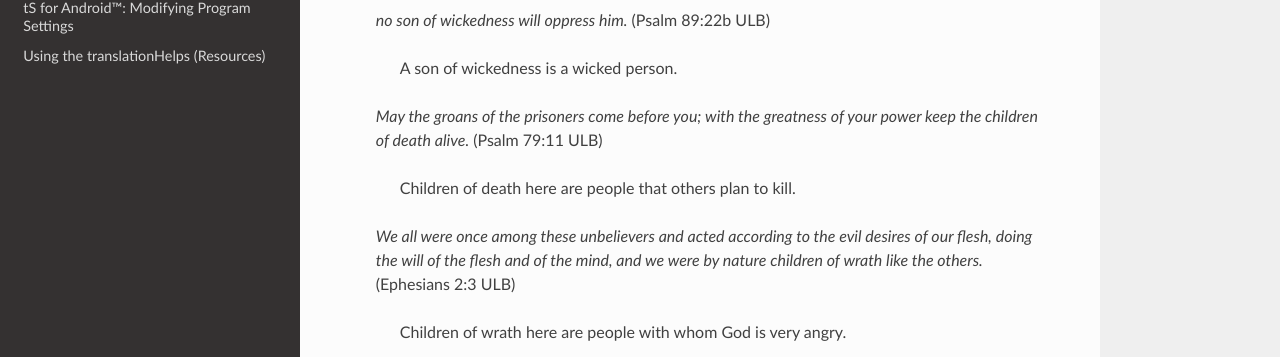
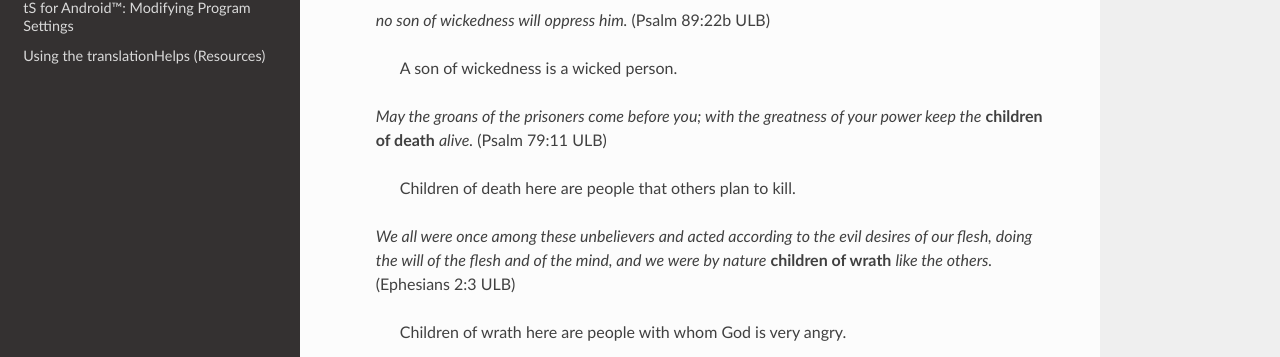
Before and after one commit to unfoldingWord-dev/translationStudio-Info, a Sphinx documentation site: the page built from docs/BiblicalImageryBodyParts.rst, in a window 1280 px wide and 900 px high, scrolled down 3334 px. Shown: the part 321-678 px from the top of the window. Built offline with Sphinx 7.4.7 and the Read the Docs theme 2.0.0, drawn with Linux system fonts in a browser that asks for light colours; pages that are not in the unit, such as notebooks, are missing from menus.

```diff
--- a/docs/BiblicalImageryBodyParts.rst
+++ b/docs/BiblicalImageryBodyParts.rst
@@ -127,11 +127,11 @@ M
 
     A son of wickedness is a wicked person.
 
-  *May the groans of the prisoners come before you; with the greatness of your power keep the children of death alive.* (Psalm 79:11 ULB)
+  *May the groans of the prisoners come before you; with the greatness of your power keep the* **children of death** *alive.* (Psalm 79:11 ULB)
 
     Children of death here are people that others plan to kill.
 
-  *We all were once among these unbelievers and acted according to the evil desires of our flesh, doing the will of the flesh and of the mind, and we were by nature children of wrath like the others.* (Ephesians 2:3 ULB)
+  *We all were once among these unbelievers and acted according to the evil desires of our flesh, doing the will of the flesh and of the mind, and we were by nature* **children of wrath** *like the others.* (Ephesians 2:3 ULB)
 
     Children of wrath here are people with whom God is very angry.
 
```
